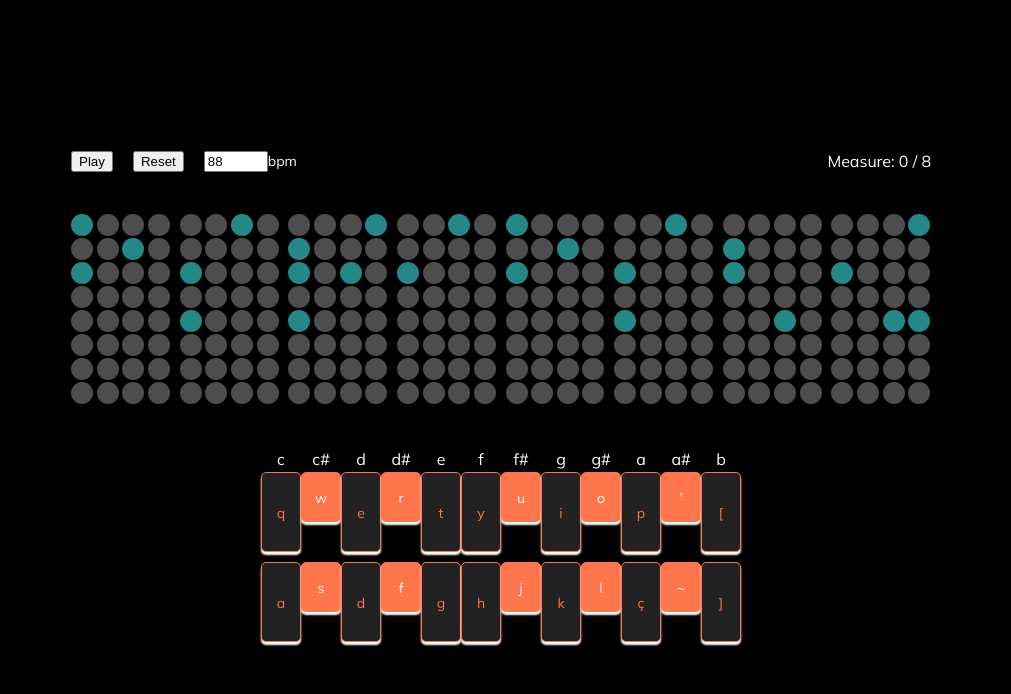
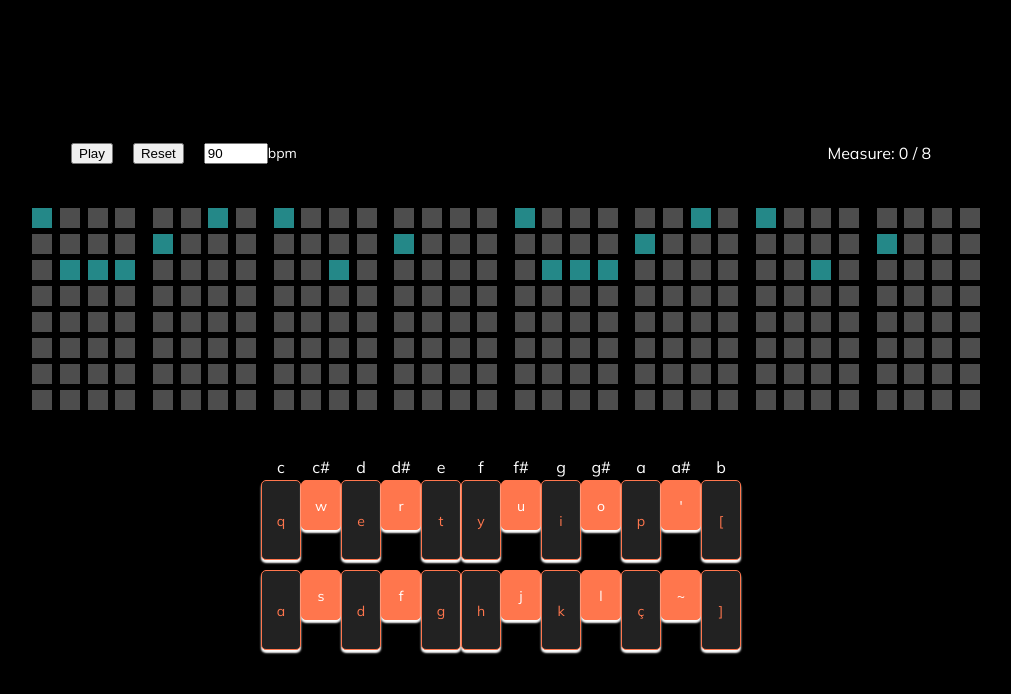
Before and after one commit to lghiggino/Synt, a plain HTML site: page public/index.html in a window 1280 px wide. Shown: the whole page, without its empty margins (139-1150 px from the left). Drawn offline with nearby package versions, Linux system fonts and the light colour scheme; no server answers.

Commit message:
post malone

```diff
--- a/public/css/style.css
+++ b/public/css/style.css
@@ -161,17 +161,17 @@ body, html {
   -webkit-appearance: initial;
   appearance: initial;
   outline: none;
-  width: 22px;
-  height: 22px;
+  width: 20px;
+  height: 20px;
   border: none;
   background: rgba(255, 255, 255, .3);
   position: relative;
-  border-radius: 100%;
-  margin: 0;
+  /* border-radius: 100%; */
+  margin: 2px;
   cursor: pointer;
 }
 #app-wrapper input[type="checkbox"]:nth-child(4n+1) {
-  margin-left: 6px;
+  margin-left: 12px;
 }
 #app-wrapper input[type="checkbox"]:checked, #app-wrapper input[type="checkbox"]:hover {
   background: var(--blue);;
--- a/public/index.html
+++ b/public/index.html
@@ -14,7 +14,7 @@
             <div id="remote">
               <button id="play">Play</button>
               <button id="reset">Reset</button>
-              <input type="number" min="60" max="200" id="tempo" value="88" /> bpm
+              <input type="number" min="60" max="200" id="tempo" value="90" /> bpm
               <span id="step-count">Measure: 0 / 8</span>
             </div>
             <div id="app-wrapper">
@@ -27,43 +27,7 @@
                 <input type="checkbox" />
                 <input type="checkbox" checked />
                 <input type="checkbox" />
-                <input type="checkbox" />
-                <input type="checkbox" />
-                <input type="checkbox" />
-                <input type="checkbox" checked />
-                <input type="checkbox" />
-                <input type="checkbox" />
-                <input type="checkbox" checked />
-                <input type="checkbox" />
-                <input type="checkbox" checked />
-                <input type="checkbox" />
-                <input type="checkbox" />
-                <input type="checkbox" />
-                <input type="checkbox" />
-                <input type="checkbox" />
-                <input type="checkbox" checked />
-                <input type="checkbox" />
-                <input type="checkbox" />
-                <input type="checkbox" />
-                <input type="checkbox" />
-                <input type="checkbox" />
-                <input type="checkbox" />
-                <input type="checkbox" />
-                <input type="checkbox" />
-                <input type="checkbox" checked />
-              </section>
-              <section>
-                <input type="checkbox" />
-                <input type="checkbox" />
-                <input type="checkbox" checked />
-                <input type="checkbox" />
-                <input type="checkbox" />
-                <input type="checkbox" />
-                <input type="checkbox" />
-                <input type="checkbox" />
-                <input type="checkbox" checked />
-                <input type="checkbox" />
-                <input type="checkbox" />
+                <input type="checkbox" checked/>
                 <input type="checkbox" />
                 <input type="checkbox" />
                 <input type="checkbox" />
@@ -79,6 +43,8 @@
                 <input type="checkbox" />
                 <input type="checkbox" checked />
                 <input type="checkbox" />
+                <input type="checkbox" checked />
+                <input type="checkbox" />
                 <input type="checkbox" />
                 <input type="checkbox" />
                 <input type="checkbox" />
@@ -87,7 +53,31 @@
                 <input type="checkbox" />
               </section>
               <section>
-                <input type="checkbox" checked />
+                <input type="checkbox" />
+                <input type="checkbox" />
+                <input type="checkbox" />
+                <input type="checkbox" />
+                <input type="checkbox" checked/>
+                <input type="checkbox" />
+                <input type="checkbox" />
+                <input type="checkbox" />
+                <input type="checkbox" />
+                <input type="checkbox" />
+                <input type="checkbox" />
+                <input type="checkbox" />
+                <input type="checkbox" checked/>
+                <input type="checkbox" />
+                <input type="checkbox" />
+                <input type="checkbox" />
+                <input type="checkbox" />
+                <input type="checkbox" />
+                <input type="checkbox" />
+                <input type="checkbox" />
+                <input type="checkbox" checked/>
+                <input type="checkbox" />
+                <input type="checkbox" />
+                <input type="checkbox" />
+                <input type="checkbox" />
                 <input type="checkbox" />
                 <input type="checkbox" />
                 <input type="checkbox" />
@@ -95,11 +85,15 @@
                 <input type="checkbox" />
                 <input type="checkbox" />
                 <input type="checkbox" />
+              </section>
+              <section>
+                <input type="checkbox" />
+                <input type="checkbox" checked />
+                <input type="checkbox" checked />
                 <input type="checkbox" checked />
                 <input type="checkbox" />
-                <input type="checkbox" checked />
                 <input type="checkbox" />
-                <input type="checkbox" checked />
+                <input type="checkbox" />
                 <input type="checkbox" />
                 <input type="checkbox" />
                 <input type="checkbox" />
@@ -107,15 +101,21 @@
                 <input type="checkbox" />
                 <input type="checkbox" />
                 <input type="checkbox" />
+                <input type="checkbox" />
+                <input type="checkbox" />
+                <input type="checkbox" />
                 <input type="checkbox" checked />
+                <input type="checkbox" checked />
+                <input type="checkbox" checked />
+                <input type="checkbox" />
+                <input type="checkbox" />
+                <input type="checkbox" />
                 <input type="checkbox" />
                 <input type="checkbox" />
                 <input type="checkbox" />
                 <input type="checkbox" checked />
                 <input type="checkbox" />
                 <input type="checkbox" />
-                <input type="checkbox" />
-                <input type="checkbox" checked />
                 <input type="checkbox" />
                 <input type="checkbox" />
                 <input type="checkbox" />
@@ -159,11 +159,6 @@
                 <input type="checkbox" />
                 <input type="checkbox" />
                 <input type="checkbox" />
-                <input type="checkbox" checked />
-                <input type="checkbox" />
-                <input type="checkbox" />
-                <input type="checkbox" />
-                <input type="checkbox" checked />
                 <input type="checkbox" />
                 <input type="checkbox" />
                 <input type="checkbox" />
@@ -175,18 +170,23 @@
                 <input type="checkbox" />
                 <input type="checkbox" />
                 <input type="checkbox" />
-                <input type="checkbox" checked />
                 <input type="checkbox" />
                 <input type="checkbox" />
                 <input type="checkbox" />
                 <input type="checkbox" />
                 <input type="checkbox" />
-                <input type="checkbox" checked />
                 <input type="checkbox" />
                 <input type="checkbox" />
                 <input type="checkbox" />
-                <input type="checkbox" checked />
-                <input type="checkbox" checked />
+                <input type="checkbox" />
+                <input type="checkbox" />
+                <input type="checkbox" />
+                <input type="checkbox" />
+                <input type="checkbox" />
+                <input type="checkbox" />
+                <input type="checkbox" />
+                <input type="checkbox" />
+                <input type="checkbox" />
               </section>
               <section>
                 <input type="checkbox" />
--- a/public/javascript/keyboard.js
+++ b/public/javascript/keyboard.js
@@ -4,7 +4,7 @@ const keys = document.querySelectorAll(".key")
 
 keys.forEach(key => {
     key.addEventListener("click", (e)=> {
-        synth.triggerAttackRelease(e.target.id, "0.5an");
+        synth.triggerAttackRelease(e.target.id, "8n");
     })
 })
 
@@ -36,7 +36,7 @@ const keyboardMap = {
 }
 
 window.addEventListener("keydown", (e) => {
-    synth.triggerAttackRelease(keyboardMap[e.code], "0.5an")
+    synth.triggerAttackRelease(keyboardMap[e.code], "8n")
 })
 
 
--- a/public/javascript/sequencer.js
+++ b/public/javascript/sequencer.js
@@ -27,11 +27,11 @@ gain.toDestination();
 const notes = ['e0', 'e1', 'e2', 'e3', 'e4', 'e5', 'e6', 'e7'];
 let index = 0;
 
-Tone.Transport.bpm.value = this.value || 88;
+Tone.Transport.bpm.value = this.value || 90;
 Tone.Transport.scheduleRepeat(repeat, '16n');
 
 tempo.onchange = function() {
-  Tone.Transport.bpm.value = this.value || 88;
+  Tone.Transport.bpm.value = this.value || 90;
 };
 
 playBtn.onclick = () => {
```
